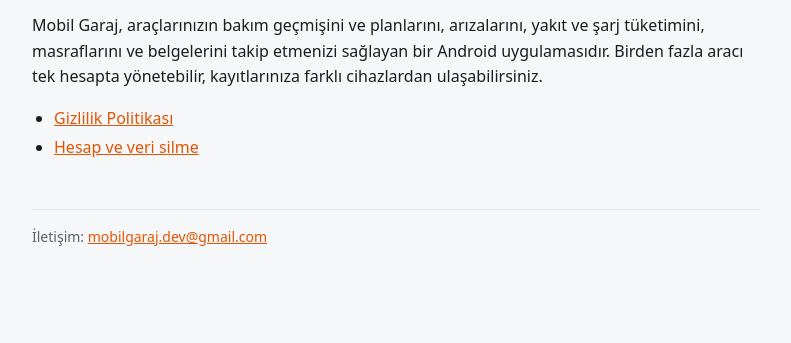
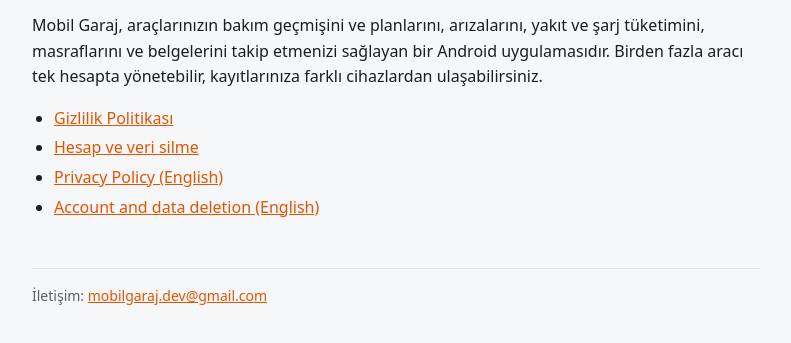
Before and after one commit to osumer9/mobilgaraj, a plain HTML site: page index.html in a window 1280 px wide. Shown: the part 185-528 px from the top of the page, without its empty margins (244-1035 px from the left). Drawn offline with Linux system fonts and the light colour scheme.

Commit message:
Link the English pages from the home page

```diff
--- a/index.html
+++ b/index.html
@@ -97,6 +97,8 @@
   <ul>
     <li><a href="privacy.html">Gizlilik Politikası</a></li>
     <li><a href="delete-account.html">Hesap ve veri silme</a></li>
+    <li><a href="privacy-en.html">Privacy Policy (English)</a></li>
+    <li><a href="delete-account-en.html">Account and data deletion (English)</a></li>
   </ul>
 
   <footer>İletişim: <a href="mailto:mobilgaraj.dev@gmail.com">mobilgaraj.dev@gmail.com</a></footer>
```
